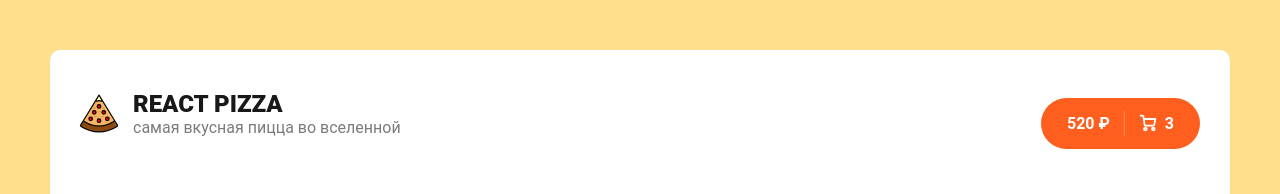
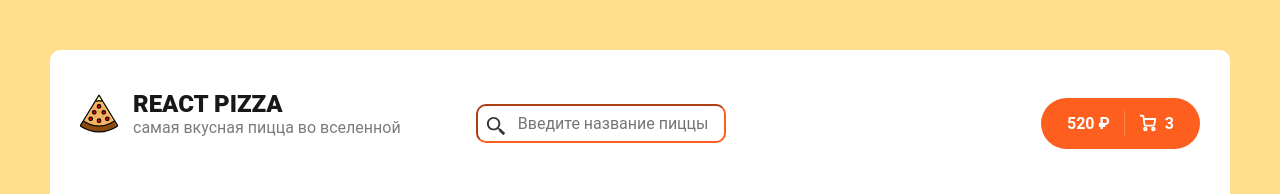
Before and after one commit to Alexander-Konstantinovich/react-pizza, a React (Create React App) app: page / in a window 1280 px wide. Shown: the top 194 px of the page. Built offline with nearby package versions, Linux system fonts and the light colour scheme; no server answers.

Commit message:
feat: create input search

```diff
--- a/src/components/Header.jsx
+++ b/src/components/Header.jsx
@@ -1,4 +1,5 @@
 import logoSvg from '../assets/img/pizza-logo.svg';
+import Search from './Search';
 import { Link } from 'react-router-dom';
 
 function Header() {
@@ -14,6 +15,7 @@ function Header() {
 						</div>
 					</div>
 				</Link>
+				<Search />
 				<div className='header__cart'>
 					<Link to='/cart' className='button button--cart'>
 						<span>520 ₽</span>
--- /dev/null
+++ b/src/components/Search/Search.module.scss
@@ -0,0 +1,28 @@
+.root{
+	position: relative;
+	left: -120px;
+}
+
+.input{
+	padding: 8px 15px;
+	padding-left: 40px;
+	width: 250px;
+	border-color: #fe5f1e;
+	border-radius: 10px;
+	font-size: 16px;
+	transition: all 0.15ms ease-in-out;
+
+	&:focus{
+		width: 400px;
+	}
+}
+
+.icon{
+	width: 23px;
+	height: 23px;
+	opacity: 0.8;
+	position: absolute;
+	left: 9px;
+	top: 11px;
+
+}
--- /dev/null
+++ b/src/components/Search/index.jsx
@@ -0,0 +1,18 @@
+import React from 'react';
+import styles from './Search.module.scss';
+
+const Search = () => {
+	return (
+		<div className={styles.root}>
+			<svg className={styles.icon}
+				viewBox='0 0 24 24'
+				xmlns='http://www.w3.org/2000/svg'
+			>
+				<path d='M19.023 16.977a35.13 35.13 0 0 1-1.367-1.384c-.372-.378-.596-.653-.596-.653l-2.8-1.337A6.962 6.962 0 0 0 16 9c0-3.859-3.14-7-7-7S2 5.141 2 9s3.14 7 7 7c1.763 0 3.37-.66 4.603-1.739l1.337 2.8s.275.224.653.596c.387.363.896.854 1.384 1.367l1.358 1.392.604.646 2.121-2.121-.646-.604c-.379-.372-.885-.866-1.391-1.36zM9 14c-2.757 0-5-2.243-5-5s2.243-5 5-5 5 2.243 5 5-2.243 5-5 5z' />
+			</svg>
+			<input className={styles.input} placeholder='Введите название пиццы...' />
+		</div>
+	);
+};
+
+export default Search;
--- a/src/pages/Home.jsx
+++ b/src/pages/Home.jsx
@@ -3,6 +3,7 @@ import Categories from '../components/Categories';
 import PizzaBlock from '../components/PizzaBlock';
 import Skeleton from '../components/PizzaBlock/Skeleton';
 import Sort from '../components/Sort';
+
 
 function Home() {
 	const [items, setItems] = React.useState([]);
```
